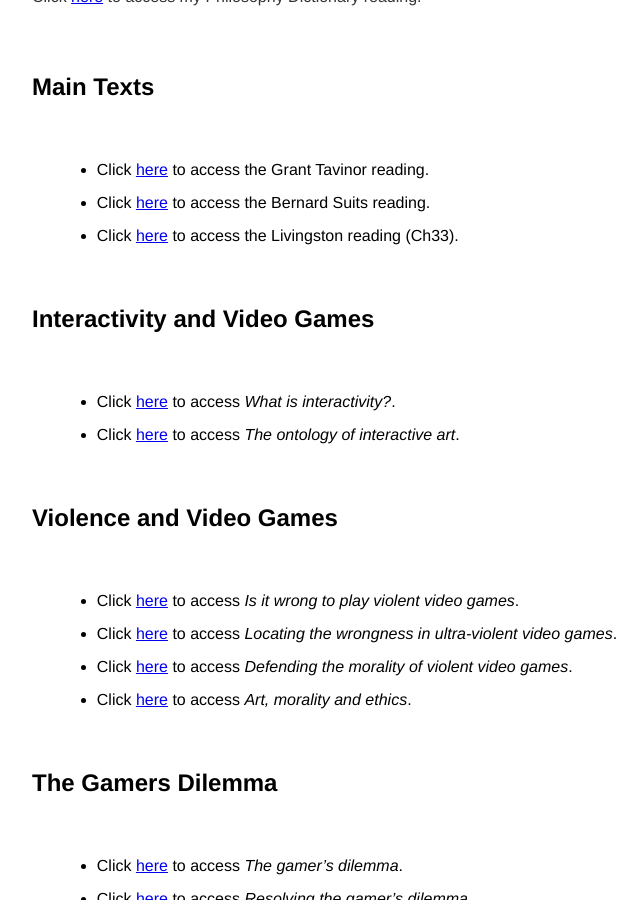
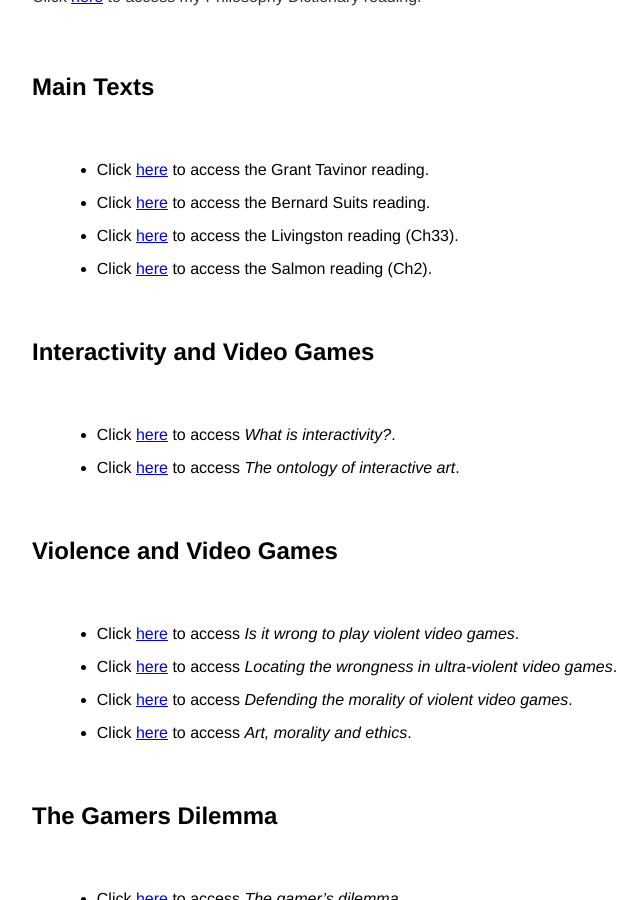
Before and after one commit to kevinjpatton/kevinjpatton.github.io, a Jekyll site: the page built from teaching/phil_3230/readings/index.html, in a window 1280 px wide and 900 px high, scrolled down 732 px. Shown: the whole window, without its empty margins (160-803 px from the left). Built offline with Jekyll 4.4.1, drawn with Linux system fonts in a browser that asks for light colours; Markdown is read by kramdown in place of the engine named in the settings.

Commit message:
Update index.html

```diff
--- a/teaching/phil_3230/readings/index.html
+++ b/teaching/phil_3230/readings/index.html
@@ -11,6 +11,7 @@ title: PHIL3230 - Readings
   <li>Click <a href="/teaching/phil_3230/readings/Grant Tavinor - The Art of Videogames.pdf" target="_blank">here</a> to access the Grant Tavinor reading.</li>
   <li>Click <a href="/teaching/phil_3230/readings/Bernard Suits - The Grasshopper.pdf" target="_blank">here</a> to access the Bernard Suits reading.</li>
   <li>Click <a href="/teaching/phil_3230/readings/Dominic Lopes and Berys Gaut - The Routledge Companion to Aesthetics.pdf" target="_blank">here</a> to access the Livingston reading (Ch33).</li>
+  <li>Click <a href="/teaching/phil_3230/readings/Alan Berger - Saul Kripke.pdf" target="_blank">here</a> to access the Salmon reading (Ch2).</li>
 </ul>
 <h2>Interactivity and Video Games</h2>
 <ul class="standard-list">
```
